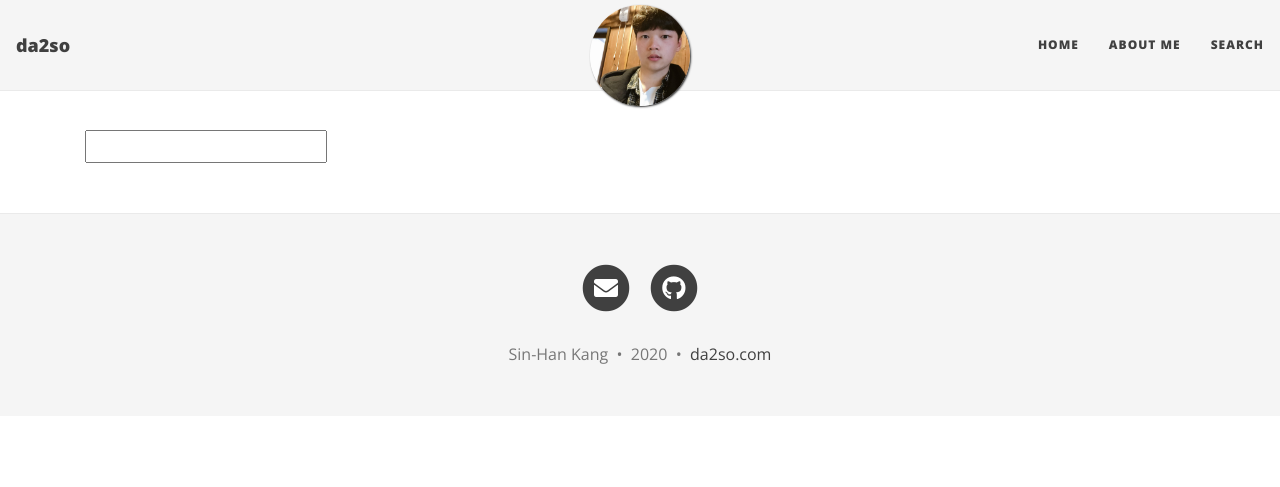
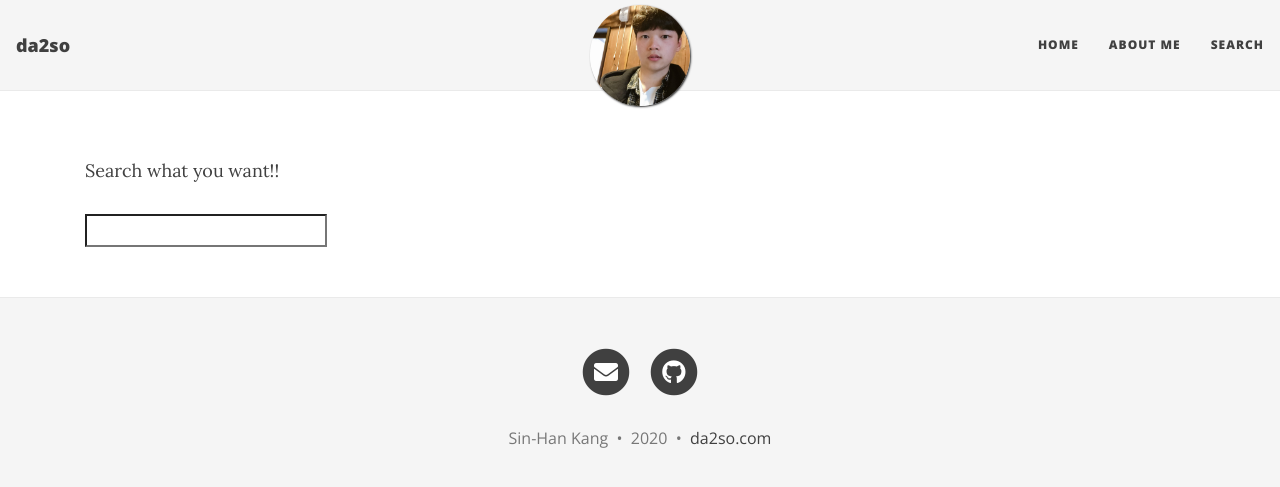
Before and after one commit to da2so/da2so.github.io, a Jekyll site: the page built from search.html, in a window 1280 px wide. Shown: the top 487 px of the page. Built offline with Jekyll 4.4.1, drawn with Linux system fonts in a browser that asks for light colours; nearby versions of some CDN libraries; comment, search, counter and statistics services are not loaded.

Commit message:
upload search

```diff
--- a/search.html
+++ b/search.html
@@ -7,6 +7,7 @@
 <link rel="stylesheet" href="./search_css/style.css">
 
 
+<br>Search what you want!! </br>
 <div id="results">
   <h1><!-- `key` listing for `value` --></h1>
 
@@ -19,7 +20,7 @@
 <!-- Html Elements for Search -->
 
 <!--input type="text" id="search-input" placeholder="search..."-->
-<p class="s"><input name="search" id="search-input" type="text"></p>
+<p class="s"><input name="search" id="search-input" type="search"></p>
 <ul id="results-container"></ul>
 </div>
 
--- a/search_css/style.css
+++ b/search_css/style.css
@@ -20,7 +20,7 @@
     color: #ff9;
 }
 
-#search {
+#search-input {
     -webkit-appearance: none;
     font-family: Helvetica Neue, Helvetica, Arial, sans-serif;
     width: 24px;
@@ -38,7 +38,7 @@
     -moz-transition: .3s ease;
 }
 
-#search:focus {
+#search-input:focus {
     outline: none;
     width: 180px;
 }
```
